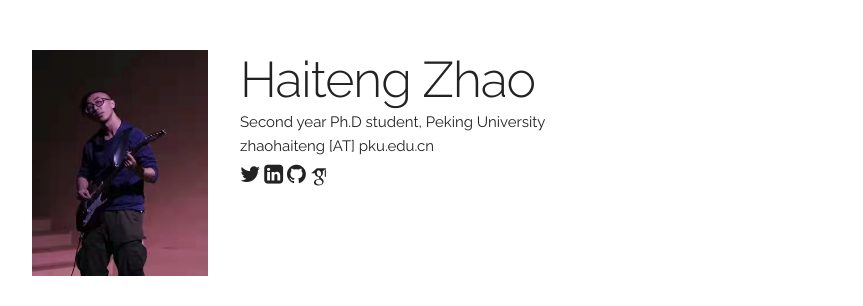
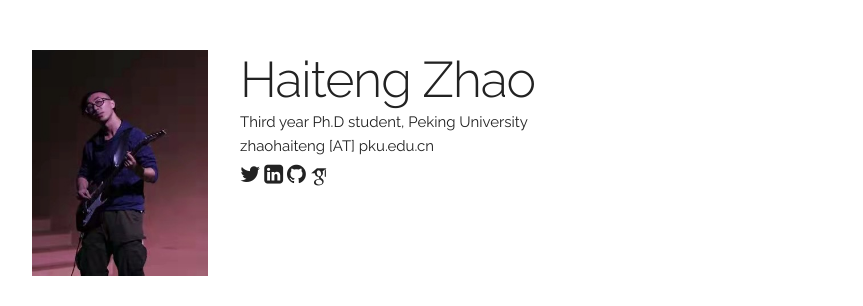
Before and after one commit to zhao-ht/haitengzhao, a Jekyll site: the page built from index.html, in a window 1280 px wide and 900 px high. Shown: the top 306 px of the window, without its empty margins (208-1071 px from the left). Built offline with Jekyll 4.4.1, drawn with Linux system fonts in a browser that asks for light colours; some web fonts are replaced.

Commit message:
Update main_info.yaml

```diff
--- a/_data/main_info.yaml
+++ b/_data/main_info.yaml
@@ -1,5 +1,5 @@
 name: "Haiteng Zhao"
-title: "Second year Ph.D student, Peking University"
+title: "Third year Ph.D student, Peking University"
 email: "zhaohaiteng [AT] pku.edu.cn"
 profile_pic: "/assets/profile-pics/ht.jpeg"
 #twitter: "https://twitter.com/CHANGMA35601821"
```
